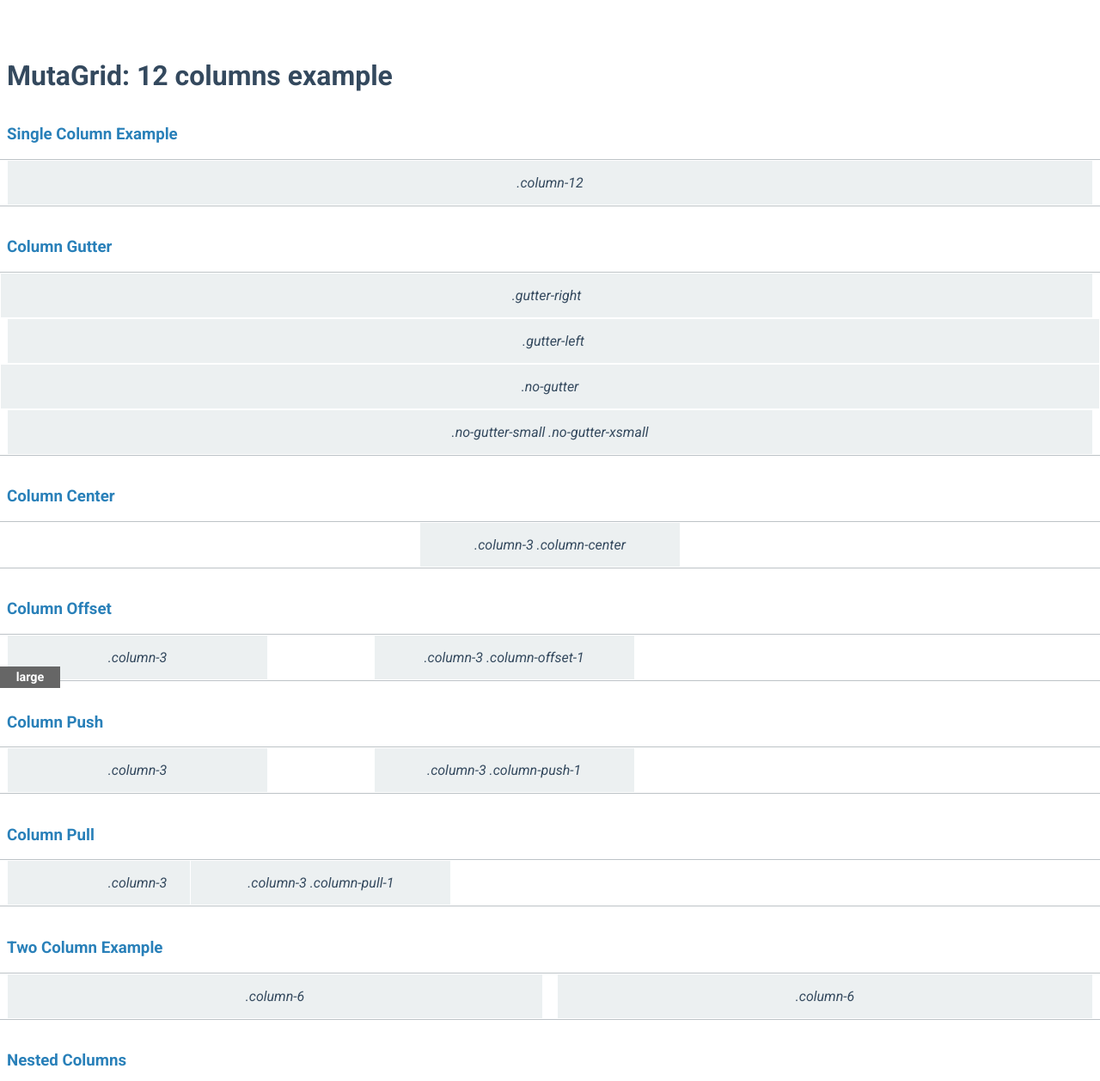
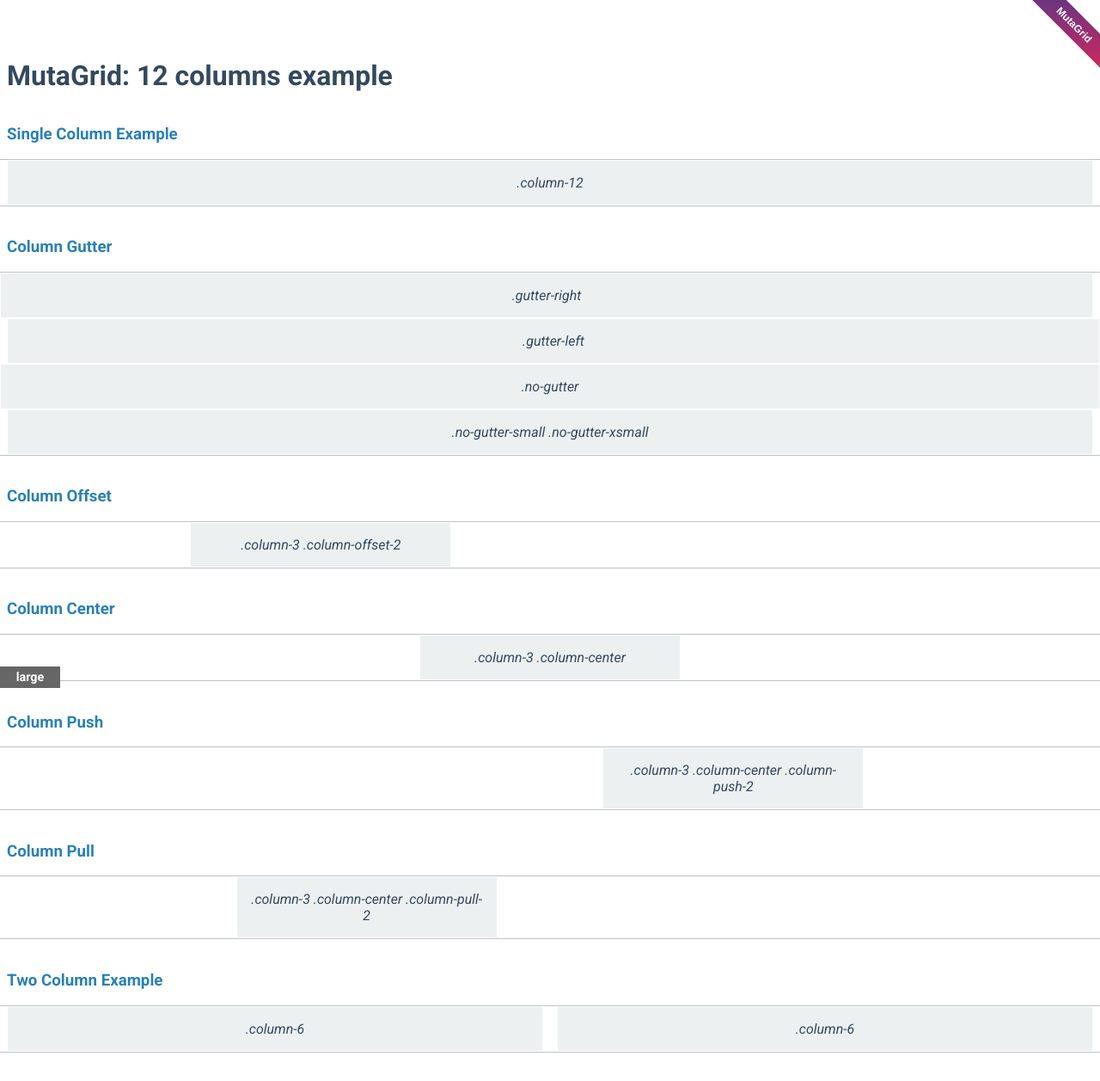
Before and after one commit to mutable-tools/MutaGrid, a website: page demo/grid-12.html in a window 1280 px wide. Shown: the top 1257 px of the page at 86% size. Drawn offline with Linux system fonts and the light colour scheme.

Commit message:
MutaGrid ribbon added to examples

```diff
--- a/demo/assets/css/demo.css
+++ b/demo/assets/css/demo.css
@@ -2,7 +2,6 @@
 	padding: 3em 0;
 	font-family: 'Roboto', sans-serif;
 	color: #34495E;
-	background: #fff;
 }
 	body:before {
 		content: "";
@@ -106,3 +105,32 @@
 	.utility-classes .grid-item[class*="-hidden-"] {
 		background: #E74C3C;
 	}
+
+.ribbon-wrapper {
+  width: 85px;
+  height: 85px;
+  overflow: hidden;
+  position: absolute;
+  top: 0;
+  right: 0;
+}
+
+.ribbon {
+  display: block;
+  font: bold 12px Sans-Serif;
+  text-align: center;
+  -webkit-transform: rotate(45deg);
+  -ms-transform: rotate(45deg);
+  transform: rotate(45deg);
+  position: relative;
+  padding: 7px 0;
+  left: -15px;
+  top: 15px;
+  width: 140px;
+  background-color: #1e3f9f;
+  background: linear-gradient(135deg, #1e3f9f,  #ff2247);
+  background-position: center;
+  background-size: 170%;
+  text-decoration: none;
+  color: #fff;
+}
--- a/demo/grid-12.html
+++ b/demo/grid-12.html
@@ -36,6 +36,13 @@
 			</div>
 		</div>
 
+		<h3>Column Offset</h3>
+		<div class="row">
+			<div class="column-3 column-offset-2">
+				<div class="grid-item">.column-3 .column-offset-2</div>
+			</div>
+		</div>
+
 		<h3>Column Center</h3>
 		<div class="row">
 			<div class="column-3 column-center">
@@ -43,33 +50,17 @@
 			</div>
 		</div>
 
-		<h3>Column Offset</h3>
-		<div class="row">
-			<div class="column-3">
-				<div class="grid-item">.column-3</div>
-			</div>
-			<div class="column-3 column-offset-1">
-				<div class="grid-item">.column-3 .column-offset-1</div>
-			</div>
-		</div>
-
 		<h3>Column Push</h3>
 		<div class="row">
-			<div class="column-3">
-				<div class="grid-item">.column-3</div>
-			</div>
-			<div class="column-3 column-push-1">
-				<div class="grid-item">.column-3 .column-push-1</div>
+			<div class="column-3 column-center column-push-2">
+				<div class="grid-item">.column-3 .column-center .column-push-2</div>
 			</div>
 		</div>
 
 		<h3>Column Pull</h3>
 		<div class="row">
-			<div class="column-3">
-				<div class="grid-item">.column-3</div>
-			</div>
-			<div class="column-3 column-pull-1">
-				<div class="grid-item">.column-3 .column-pull-1</div>
+			<div class="column-3 column-center column-pull-2">
+				<div class="grid-item">.column-3 .column-center .column-pull-2</div>
 			</div>
 		</div>
 
@@ -415,5 +406,7 @@
 
 	</main>
 
+	<div class="ribbon-wrapper"><a href="https://github.com/mutable-tools/MutaGrid" class="ribbon">MutaGrid</a></div>
+
 </body>
 </html>
```
Also changed, not shown: demo/grid-5.html (+13 -11 lines), demo/grid-ie8-12.html (+13 -11 lines), demo/index.html (+1 -1 lines), demo/template-blog.html (+3 -1 lines), demo/template-dashboard.html (+4 -2 lines), demo/template-landing.html (+3 -1 lines), demo/template-onepagelanding.html (+2 -0 lines), demo/utility-classes.html (+2 -0 lines).
